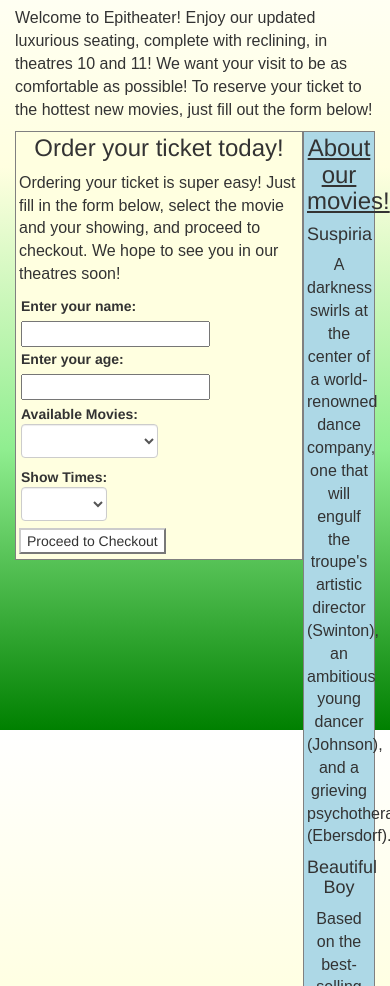
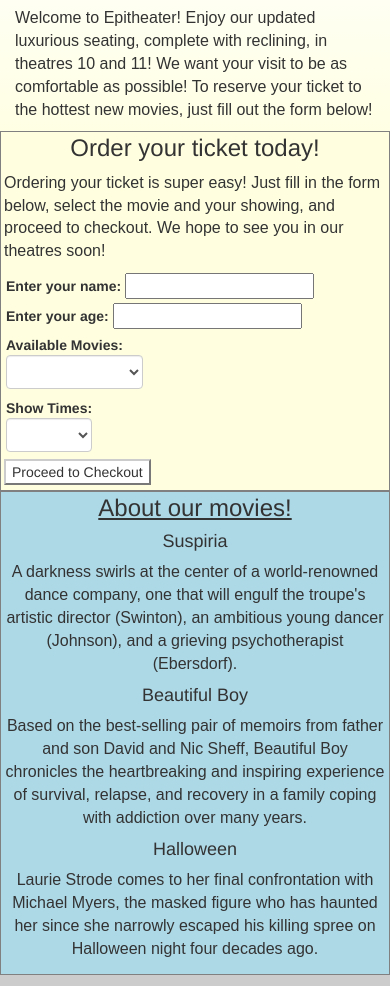
Before and after one commit to rohanpmoore/movie-ticket, a plain HTML site: page index.html in a window 390 px wide. Shown: the part 114-1100 px from the top of the page. Drawn offline with Linux system fonts and the light colour scheme.

Commit message:
change sidebar to make responsive

```diff
--- a/css/styles.css
+++ b/css/styles.css
@@ -33,20 +33,16 @@ p {
 }
 
 .sidebar {
-  width: 20%;
   padding: 3px;
   border: solid grey 1px;
   text-align: center;
   background-color: lightblue;
-  float: right;
 }
 
 .form-class {
   border: solid grey 1px;
   padding: 3px;
   background-color: lightyellow;
-  float: left;
-  width: 80%
 }
 .sidebar h3 {
   text-decoration: underline;
--- a/index.html
+++ b/index.html
@@ -16,16 +16,8 @@
         </div>
       </div>
       <p>Welcome to Epitheater! Enjoy our updated luxurious seating, complete with reclining, in theatres 10 and 11!  We want your visit to be as comfortable as possible!  To reserve your ticket to the hottest new movies, just fill out the form below!</p>
-      <div class="sidebar">
-        <h3>About our movies!</h3>
-        <h4>Suspiria</h4>
-        <p>A darkness swirls at the center of a world-renowned dance company, one that will engulf the troupe's artistic director (Swinton), an ambitious young dancer (Johnson), and a grieving psychotherapist (Ebersdorf).</p>
-        <h4>Beautiful Boy</h4>
-        <p>Based on the best-selling pair of memoirs from father and son David and Nic Sheff, Beautiful Boy chronicles the heartbreaking and inspiring experience of survival, relapse, and recovery in a family coping with addiction over many years.</p>
-        <h4>Halloween</h4>
-        <p>Laurie Strode comes to her final confrontation with Michael Myers, the masked figure who has haunted her since she narrowly escaped his killing spree on Halloween night four decades ago.</p>
-      </div>
-      <div class="form-class">
+      <div class="row">
+        <div class="col-sm-9 form-class">
           <h3>Order your ticket today!</h3>
           <p>Ordering your ticket is super easy!  Just fill in the form below, select the movie and your showing, and proceed to checkout.  We hope to see you in our theatres soon!</p>
           <form id="tickets">
@@ -63,6 +55,16 @@
           <div id="output" class="line">
           </div>
         </div>
+        <div class="col-sm-3 sidebar">
+          <h3>About our movies!</h3>
+          <h4>Suspiria</h4>
+          <p>A darkness swirls at the center of a world-renowned dance company, one that will engulf the troupe's artistic director (Swinton), an ambitious young dancer (Johnson), and a grieving psychotherapist (Ebersdorf).</p>
+          <h4>Beautiful Boy</h4>
+          <p>Based on the best-selling pair of memoirs from father and son David and Nic Sheff, Beautiful Boy chronicles the heartbreaking and inspiring experience of survival, relapse, and recovery in a family coping with addiction over many years.</p>
+          <h4>Halloween</h4>
+          <p>Laurie Strode comes to her final confrontation with Michael Myers, the masked figure who has haunted her since she narrowly escaped his killing spree on Halloween night four decades ago.</p>
+        </div>
+      </div>
     </div>
   </body>
 </html>
```
Lines whose indentation alone changed are shown as unchanged.
